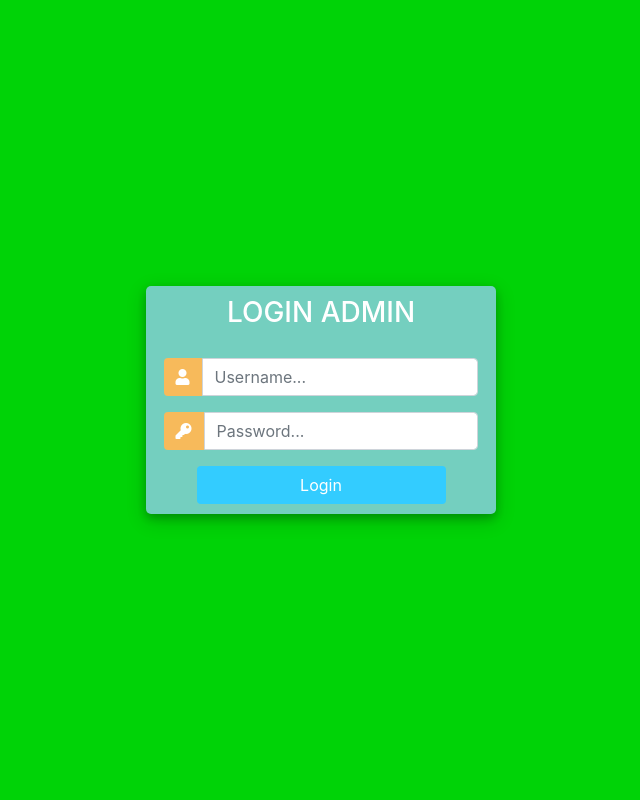
After one commit to NevDev48/Django-library-management, a Django app: page /loginAuthPage in a window 1280 px wide. The commit adds this page. Shown: the whole page, without its empty margins (319-959 px from the left). Run offline with Django 5.2, Linux system fonts and the light colour scheme; some libraries are stand-ins or nearby versions.

Commit message:
admin selesai

```diff
--- a/lims_app/admin.py
+++ b/lims_app/admin.py
@@ -4,3 +4,5 @@ from .models import *
 # Register your models here.
 
 admin.site.register(reader)
+admin.site.register(Category)
+admin.site.register(Book_lib)
--- /dev/null
+++ b/lims_app/template/auth/login.html
@@ -0,0 +1,95 @@
+<!DOCTYPE html>
+<html>
+
+{% load static %}
+
+<head>
+    <title>Login Auth</title>
+    <link rel="stylesheet" href="https://stackpath.bootstrapcdn.com/bootstrap/4.1.3/css/bootstrap.min.css">
+    <link rel="stylesheet" href="https://use.fontawesome.com/releases/v5.6.1/css/all.css">
+    <style>
+        body, html {
+            margin: 0;
+            padding: 0;
+            height: 100%;
+            background: #00d307 !important;
+        }
+        .user_card {
+            width: 350px;
+            margin-top: auto;
+            margin-bottom: auto;
+            background: #74cfbf;
+            display: flex;
+            justify-content: center;
+            flex-direction: column;
+            padding: 10px;
+            box-shadow: 0 4px 8px 0 rgba(0, 0, 0, 0.2), 0 6px 20px 0 rgba(0, 0, 0, 0.19);
+            border-radius: 5px;
+        }
+        .form_container {
+            margin-top: 20px;
+        }
+        #form-title {
+            color: #fff;
+        }
+        .login_btn {
+            width: 100%;
+            background: #33ccff !important;
+            color: white !important;
+        }
+        .login_container {
+            padding: 0 2rem;
+        }
+        .input-group-text {
+            background: #f7ba5b !important;
+            color: white !important;
+            border: 0 !important;
+            border-radius: 0.25rem 0 0 0.25rem !important;
+        }
+        #messages {
+            background-color: grey;
+            color: #fff;
+            padding: 10px;
+            margin-top: 10px;
+        }
+    </style>
+</head>
+<body>
+    <div class="container h-100">
+        <div class="d-flex justify-content-center h-100">
+            <div class="user_card">
+                <div class="d-flex justify-content-center">
+                    <h3 id="form-title">LOGIN ADMIN</h3>
+                </div>
+                <div class="d-flex justify-content-center form_container">
+                    <form method="POST" action="">
+                        {% csrf_token %}
+                        {% if messages %}
+                            <div id="messages">
+                                {% for message in messages %}
+                                    <div class="alert alert-{{ message.tags }}">{{ message }}</div>
+                                {% endfor %}
+                            </div>
+                        {% endif %}
+                        <div class="input-group mb-3">
+                            <div class="input-group-append">
+                                <span class="input-group-text"><i class="fas fa-user"></i></span>
+                            </div>
+                            <input type="text" name="username" placeholder="Username..." class="form-control" required>
+                        </div>
+                        <div class="input-group mb-2">
+                            <div class="input-group-append">
+                                <span class="input-group-text"><i class="fas fa-key"></i></span>
+                            </div>
+                            <input type="password" name="password" placeholder="Password..." class="form-control" required>
+                        </div>
+                        <div class="d-flex justify-content-center mt-3 login_container">
+                            <input class="btn login_btn" type="submit" value="Login">
+                        </div>
+                    </form>
+                </div>
+            </div>
+        </div>
+    </div>
+</body>
+</html>
--- a/lims_app/template/readers.html
+++ b/lims_app/template/readers.html
@@ -3,9 +3,9 @@
 {% load static %}
 
 {% block main_content %}
-<div class="container mt-4"> <!-- Mengurangi margin atas -->
+<div class="container mt-4">
     <div class="text-center">
-        <h3 class="fw-bold mb-3">List Pengunjung</h3> <!-- Mengurangi margin bawah -->
+        <h3 class="fw-bold mb-3">List Pengunjung</h3>
         <nav class="navbar bg-body-light justify-content-center">
             <form class="d-flex" role="search" action="/readers" method="POST">
                 {% csrf_token %}
@@ -32,7 +32,7 @@
       </tr>
     </thead>
     <tbody>
-        {% for reader in readers%}
+        {% for reader in readers %}
       <tr>
         <td scope="row">{{reader.id}}</td>
         <td>{{reader.reader_name}}</td>
--- a/lims_app/urls.py
+++ b/lims_app/urls.py
@@ -2,6 +2,8 @@ from django.urls import path
 from .views import *
 
 urlpatterns = [
+    path('loginAuthPage', loginAuthPage, name='loginAuthPage'),
+    path('logout/', logout_view, name='logout'),
     path('home', home, name='home'),  # Tambahkan name='home'
 
     #reader tab
@@ -12,5 +14,13 @@ urlpatterns = [
     path('delete/<int:id>/',delete_reader,name="delete"),
 
     #books tab
-    path('books', books, name='books'),
+    path('books', books_tab, name='books'),
+    path('add_books', add_books_tab, name="add_books"),
+    path('save_books', save_books, name="save_books"),
+    path('update_books_tab/<int:id>/', update_books_tab, name="update_books_tab"),
+    path('update_books/<int:id>/', update_books, name='update_books'),
+    path('delete_book/<int:id>/', delete_book, name='delete_book'),
+
+    #jurnal tab
+    path('jurnal', jurnal_tab, name='jurnal')
 ]
--- a/lims_app/views.py
+++ b/lims_app/views.py
@@ -1,61 +1,93 @@
-from django.shortcuts import render
-from django.contrib import admin
+from django.shortcuts import get_object_or_404, render
+from django.contrib.auth import authenticate, login, logout
+from django.contrib.auth.decorators import login_required
+from django.contrib import messages
 from django.http import HttpResponse
-from django.shortcuts import render, redirect
-from .models import reader
+from django.shortcuts import redirect
+from .models import Category, reader, Book_lib
 
-# Create your views here.
+# Login page
+def loginAuthPage(request):
+    if request.method == 'POST':
+        username = request.POST.get('username')
+        password = request.POST.get('password')
 
+        # Authenticate user
+        user = authenticate(request, username=username, password=password)
+
+        if user is not None:
+            login(request, user)  # Log the user in
+            messages.success(request, f'Welcome, {username}!')
+            return redirect('home')  # Redirect to home page
+        else:
+            messages.error(request, 'Invalid username or password')
+
+    return render(request, "auth/login.html")
+
+# Logout view
+def logout_view(request):
+    logout(request)  # Logout user
+    messages.success(request, "You have been logged out successfully.")  # Logout message
+    return redirect('loginAuthPage')
+
+# Home page - requires login
+@login_required(login_url='loginAuthPage')
 def home(request):
     return render(request, "home.html", context={"current_tab": "home"})
 
+# Readers tab - requires login
+@login_required(login_url='loginAuthPage')
 def readers_tab(request):
     if request.method == "GET":
         readers = reader.objects.all()
         return render(request, "readers.html", context={"current_tab": "readers", "readers": readers})
 
-    else:  # Handle POST request (pencarian data)
+    else:  # Handle POST request (search data)
         query = request.POST['query']
         readers = reader.objects.raw(
-    "SELECT * FROM lims_app_reader WHERE reader_name LIKE %s",
-    [f"%{query}%"]
-)
-        return render(request, "readers.html",
-                    context={"current_tab": "readers",
-                            "readers":readers,"query":query})
+            "SELECT * FROM lims_app_reader WHERE reader_name LIKE %s",
+            [f"%{query}%"]
+        )
+        return render(request, "readers.html", context={"current_tab": "readers", "readers": readers, "query": query})
 
-
+# Add readers tab - requires login
+@login_required(login_url='loginAuthPage')
 def add_readers_tab(request):
     if request.method == "POST":
-        # Ambil data dari form
+        # Get data from the form
         reference_id = request.POST.get('reader_nim')
         reader_name = request.POST.get('reader_name')
         reader_contact = request.POST.get('reader_contact')
         reader_address = request.POST.get('address')
 
-        # Simpan data ke database
+        # Save data to the database
         reader_item = reader(
             reference_id=reference_id,
             reader_name=reader_name,
             reader_contact=reader_contact,
             reader_address=reader_address,
-            active=True  # Default True sesuai model
+            active=True  # Default True as per model
         )
         reader_item.save()
 
         return redirect('/readers')
     return render(request, "action/add_readers.html")
 
+# Other views that require login
+
+@login_required(login_url='loginAuthPage')
 def save_reader(request):
-    reader_item = reader (reference_id=request.POST['reader_nim'],
-                          reader_name=request.POST['reader_name'],
-                          reader_contact=request.POST['reader_contact'],
-                          reader_address=request.POST['address'],
-                          active=True,
-                          )
+    reader_item = reader(
+        reference_id=request.POST['reader_nim'],
+        reader_name=request.POST['reader_name'],
+        reader_contact=request.POST['reader_contact'],
+        reader_address=request.POST['address'],
+        active=True,
+    )
     reader_item.save()
     return redirect('/add_readers')
 
+@login_required(login_url='loginAuthPage')
 def delete_reader(request, id):
     try:
         reader_item = reader.objects.get(id=id)
@@ -64,14 +96,15 @@ def delete_reader(request, id):
         pass  # Handle case where reader doesn't exist
     return redirect('/readers')
 
+@login_required(login_url='loginAuthPage')
 def update_readers_tab(request, id):
-    readers = reader.object.get(id=id)
-    return render(request, 'action/update_readers.html', {"readers":readers})
+    readers = reader.objects.get(id=id)
+    return render(request, 'action/update_readers.html', {"readers": readers})
 
+@login_required(login_url='loginAuthPage')
 def update_reader(request, id):
     reader_item = reader.objects.get(id=id)
     if request.method == "POST":
-        # Handle form submission
         reader_item.reference_id = request.POST['reader_nim']
         reader_item.reader_name = request.POST['reader_name']
         reader_item.reader_contact = request.POST['reader_contact']
@@ -80,5 +113,76 @@ def update_reader(request, id):
         return redirect('/readers')
     return render(request, 'action/update_readers.html', {"reader": reader_item})
 
-def books(request):
-    return render(request, "books.html", context={"current_tab": "books"})
+# Books views that require login
+@login_required(login_url='loginAuthPage')
+def books_tab(request):
+    query1 = ''  # Initialize query1 to avoid error
+    if request.method == "GET":
+        books = Book_lib.objects.all()
+    else:  # Handle POST request (search data)
+        query1 = request.POST.get('query1', '')
+        if query1:
+            books = Book_lib.objects.filter(title__icontains=query1)
+        else:
+            books = Book_lib.objects.all()
+    return render(request, "books.html", context={"current_tab": "books", "books": books, "query1": query1})
+
+@login_required(login_url='loginAuthPage')
+def add_books_tab(request):
+    categories = Category.objects.all()
+    return render(request, "action/add_books.html", {'categories': categories})
+
+@login_required(login_url='loginAuthPage')
+def save_books(request):
+    if request.method == "POST":
+        category = Category.objects.get(id=request.POST['category'])
+        image = request.FILES.get('image')  # Get image file
+
+        book_item = Book_lib(
+            category=category,
+            title=request.POST['title'],
+            author=request.POST['author'],
+            publication_date=request.POST['publication_date'],
+            image=image,
+        )
+        book_item.save()
+        return redirect("/books")
+
+@login_required(login_url='loginAuthPage')
+def update_books_tab(request, id):
+    books = get_object_or_404(Book_lib, id=id)
+    categories = Category.objects.all()
+    return render(request, "action/update_books.html", {"books": books, 'categories': categories})
+
+@login_required(login_url='loginAuthPage')
+def update_books(request, id):
+    book_item = get_object_or_404(Book_lib, id=id)
+    if request.method == "POST":
+        category = Category.objects.get(id=request.POST['category'])
+        image = request.FILES.get('image')  # Get image file if available
+
+        book_item.category = category
+        book_item.title = request.POST['title']
+        book_item.author = request.POST['author']
+        book_item.publication_date = request.POST['publication_date']
+
+        if image:
+            book_item.image = image
+
+        book_item.save()  # Save changes
+        return redirect("/books")
+    return render(request, 'action/update_books.html', {"book": book_item})
+
+@login_required(login_url='loginAuthPage')
+def delete_book(request, id):
+    try:
+        book_item = Book_lib.objects.get(id=id)
+        book_item.delete()
+    except Book_lib.DoesNotExist:
+        return HttpResponse("Book not found", status=404)
+    return redirect('/books')
+
+
+#jurnal page
+def jurnal_tab(request):
+    return render(request, 'jurnal.html', context={'current_tab': 'jurnal'})
--- a/lims_portal/settings.py
+++ b/lims_portal/settings.py
@@ -15,6 +15,9 @@ from pathlib import Path
 
 # Build paths inside the project like this: BASE_DIR / 'subdir'.
 BASE_DIR = Path(__file__).resolve().parent.parent
+
+MEDIA_URL = '/media/'
+MEDIA_ROOT = os.path.join(BASE_DIR, 'media')
 
 
 # Quick-start development settings - unsuitable for production
--- a/lims_portal/urls.py
+++ b/lims_portal/urls.py
@@ -18,7 +18,13 @@ Including another URLconf
 from django.contrib import admin
 from django.urls import path, include
 
+from django.conf import settings
+from django.conf.urls.static import static
+
 urlpatterns = [
     path('', include('lims_app.urls')),
     path("admin/", admin.site.urls),
 ]
+
+if settings.DEBUG:
+    urlpatterns += static(settings.MEDIA_URL, document_root=settings.MEDIA_ROOT)
```
Also changed, not shown: lims_app/models.py (+14 -0 lines), lims_app/template/action/add_books.html (added, +61 -0 lines), lims_app/template/action/update_books.html (added, +61 -0 lines), lims_app/template/books.html (+50 -1 lines), lims_app/template/index.html (+18 -11 lines), lims_app/template/jurnal.html (added, +54 -0 lines), lims_app/migrations/0002_category_book.py (added), lims_app/migrations/0003_book_lib_delete_book.py (added), media/book_images/101146_f_1.jpg (added), media/book_images/419f250a-8ad4-41f3-9ffa-8cf338fa6b34.jpg (added), media/book_images/419f250a-8ad4-41f3-9ffa-8cf338fa6b34_QpAUJlt.jpg (added), media/book_images/WhatsApp-Image-2022-11-03-at-10.09.38-2.jpeg (added), media/book_images/WhatsApp_Image_2024-11-30_at_12.01.04_e46c462c.jpg (added).
